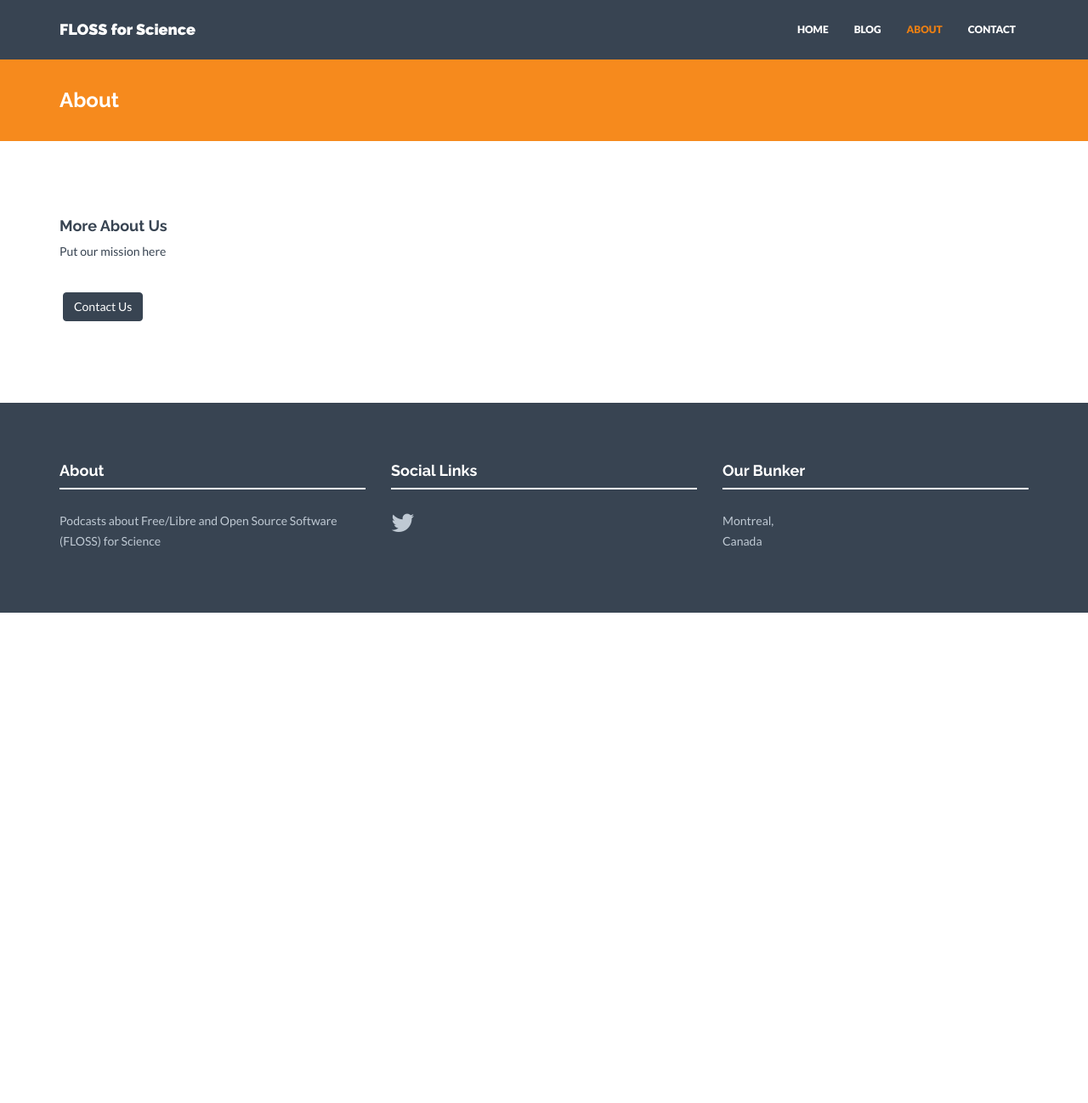
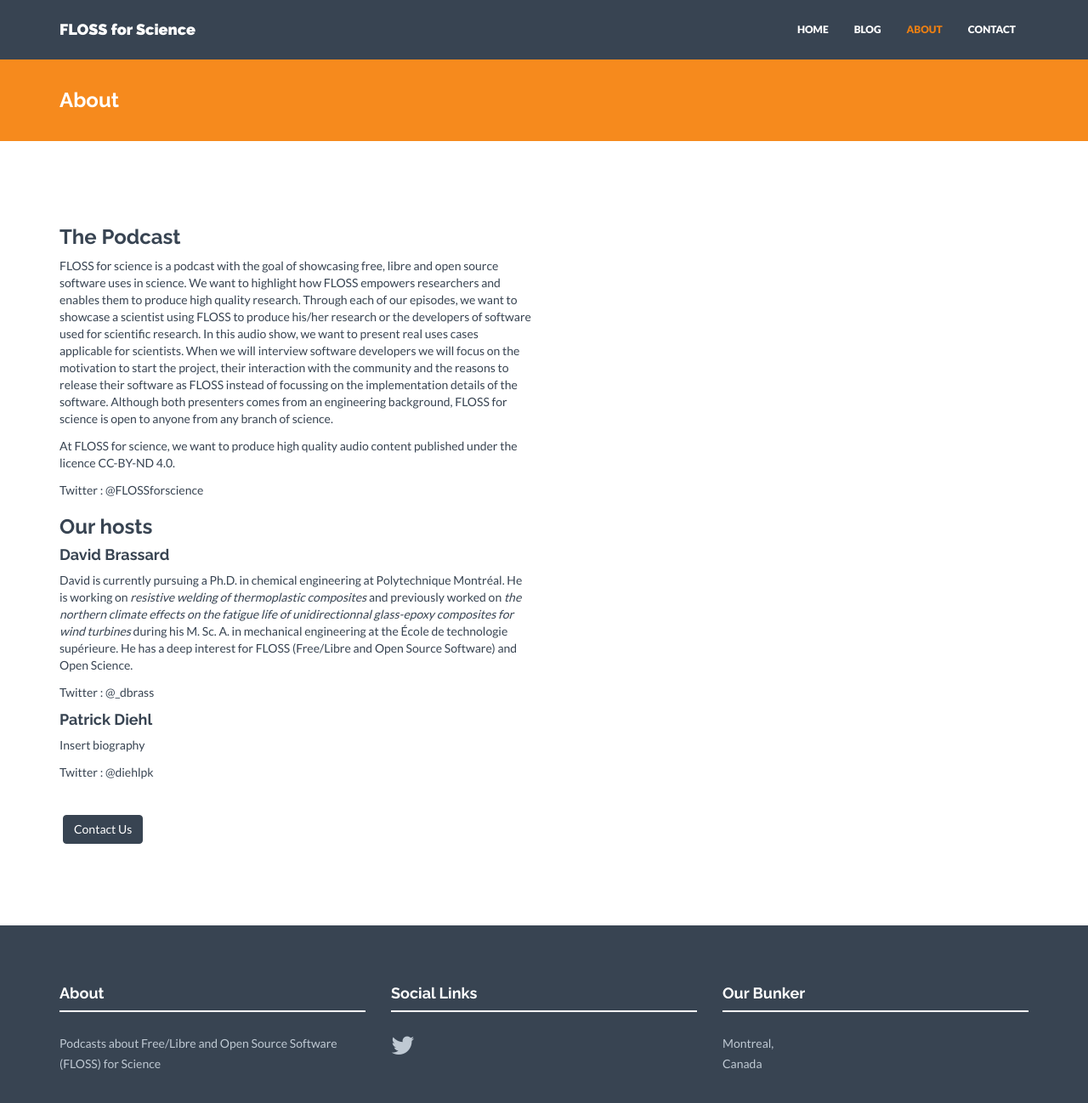
Before and after one commit to FLOSSforScience/FLOSSforScience.github.io, a Jekyll site: the page built from about.html, in a window 1280 px wide and 1336 px high. Shown: the top 1298 px of the window at 85% size. Built offline with Jekyll 4.4.1, drawn with Linux system fonts in a browser that asks for light colours; nearby versions of some CDN libraries.

Commit message:
Adding some information to the about page
I added some information to the about page. Patrick, you will need to add your biography. Also, the links for our twitter handle need to be correctly formated.

```diff
--- a/about.html
+++ b/about.html
@@ -12,8 +12,26 @@ permalink: /about/
         </div>
     -->
         <div class="col-lg-6">
-            <h4>More About Us</h4>
-            Put our mission here
+            <h3>The Podcast</h3>
+            FLOSS for science is a podcast with the goal of showcasing free, libre and open source software uses in science. We want to highlight how FLOSS empowers researchers and enables them to produce high quality research. Through each of our episodes, we want to showcase a scientist using FLOSS to produce his/her research or the developers of software used for scientific research. In this audio show, we want to present real uses cases applicable for scientists. When we will interview software developers we will focus on the motivation to start the project, their interaction with the community and the reasons to release their software as FLOSS instead of focussing on the implementation details of the software. Although both presenters comes from an engineering background, FLOSS for science is open to anyone from any branch of science. </p>
+
+            At FLOSS for science, we want to produce high quality audio content published under the licence CC-BY-ND 4.0. </p>
+
+            Twitter : @FLOSSforscience </p>
+
+            <h3>Our hosts</h3>
+
+            <h4>David Brassard</h4>
+            David is currently pursuing a Ph.D. in chemical engineering at Polytechnique Montréal. He is working on <i>resistive welding of thermoplastic composites</i> and previously worked on
+<i>the northern climate effects on the fatigue life of unidirectionnal glass-epoxy composites for wind turbines</i> during his M. Sc. A. in mechanical engineering at the École de technologie supérieure. He has a deep interest for FLOSS (Free/Libre and Open Source Software) and Open Science. </p>
+
+            Twitter : @_dbrass </p>
+
+            <h4>Patrick Diehl</h4>
+            Insert biography </p>
+
+            Twitter : @diehlpk </p>
+
             <p><br/><a href="/contact/" class="btn btn-theme">Contact Us</a></p>
         </div>
     </div>
```
